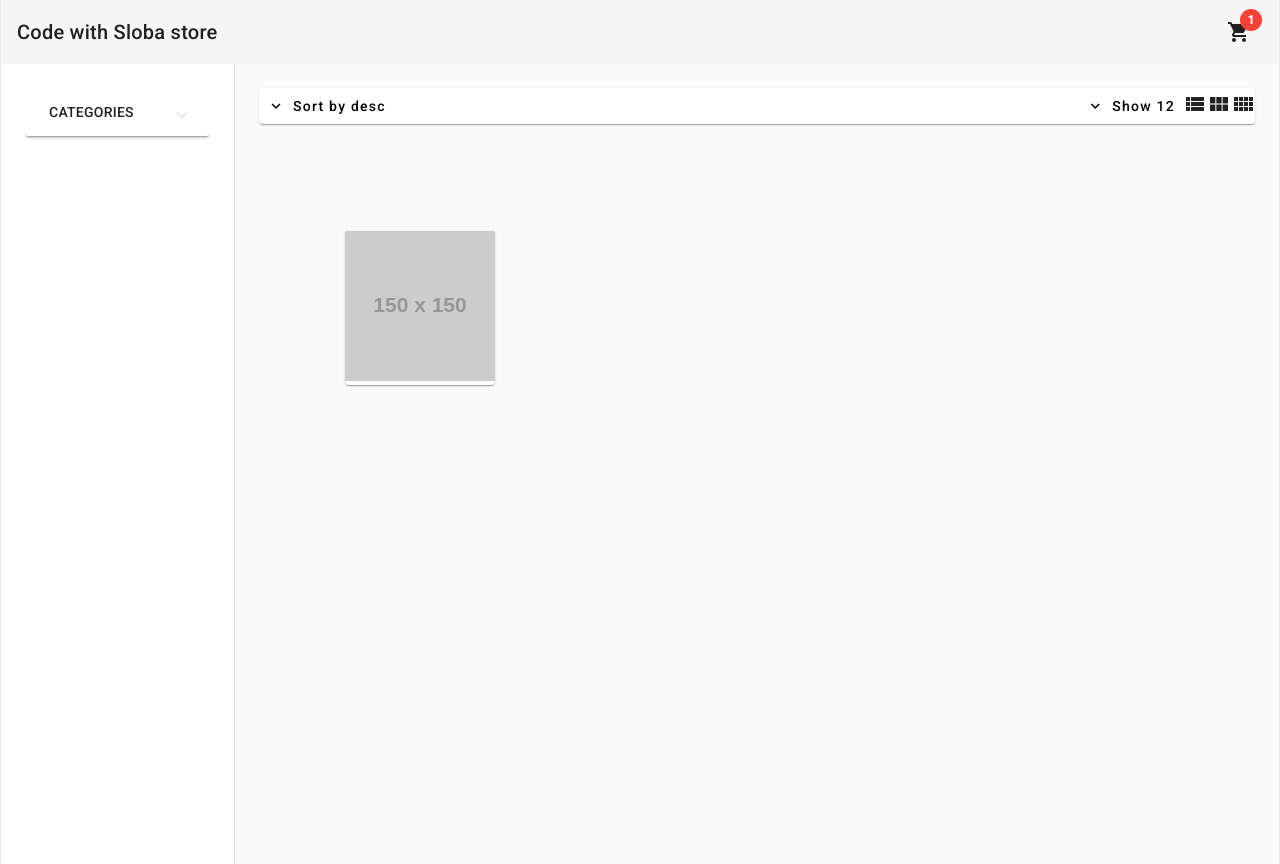
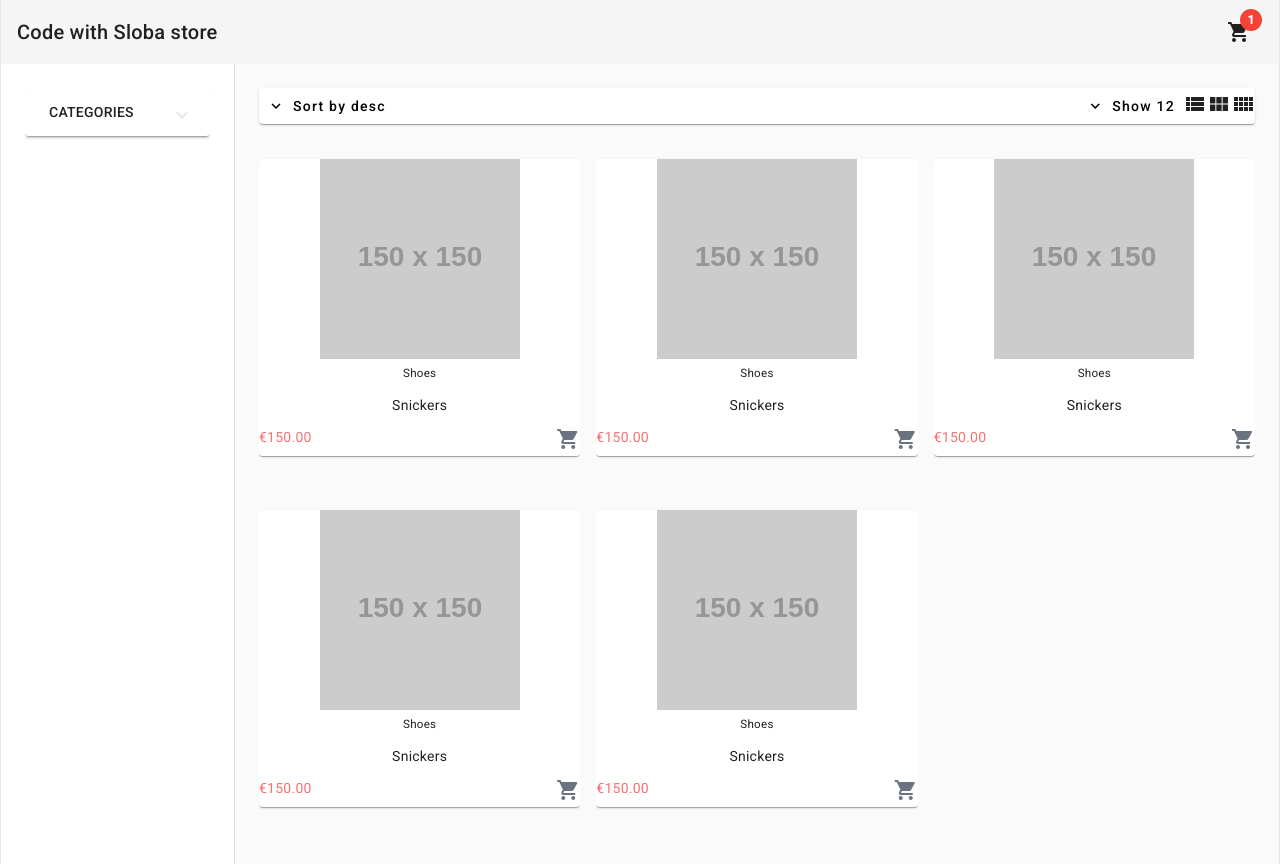
Before and after one commit to dejan966/angular_tutorial_webshop, an Angular app: page /home in a window 1280 px wide. Built offline with nearby package versions, Linux system fonts and the light colour scheme.

Commit message:
Product arrangement + home page done

```diff
--- a/src/app/pages/home/components/product-box/product-box.component.html
+++ b/src/app/pages/home/components/product-box/product-box.component.html
@@ -1,5 +1,22 @@
-<mat-card class="text-center">
-    <div>
-        <img src="https://via.placeholder.com/150" alt="" class="mb-1 mx-auto">
+<mat-card [ngClass]="{'text-center': !fullWidthMode}">
+    <div [ngClass]="{'flex': fullWidthMode}">
+        <img
+            class="mb-1 mx-auto h-[200px]"
+            src="https://via.placeholder.com/150"
+            [ngClass]="{'h-200': !fullWidthMode, 'h-[360px]': fullWidthMode}"
+        >
+        <div class="w-full" [ngClass]="{'px-8 flex flex-col justify-between': fullWidthMode}">
+            <div>
+                <h5>Shoes</h5>
+                <p class="truncate hover:whitespace-normal">Snickers</p>
+                <p *ngIf="fullWidthMode">Description</p>
+            </div>
+            <div class="flex justify-between">
+                <span class="text-red-400">{{ '150' | currency:'EUR' }}</span>
+                <button>
+                    <mat-icon class="text-gray-500">shopping_cart</mat-icon>
+                </button>
+            </div>
+        </div>
     </div>
 </mat-card>
--- a/src/app/pages/home/components/product-box/product-box.component.ts
+++ b/src/app/pages/home/components/product-box/product-box.component.ts
@@ -1,9 +1,9 @@
-import { Component } from '@angular/core';
+import { Component, Input } from '@angular/core';
 
 @Component({
   selector: 'app-product-box',
   templateUrl: 'product-box.component.html'
 })
 export class ProductBoxComponent {
-
+  @Input() fullWidthMode = false;
 }
--- a/src/app/pages/home/home.component.html
+++ b/src/app/pages/home/home.component.html
@@ -13,7 +13,19 @@
             [rowHeight]="rowHeight"
         >
             <mat-grid-tile>
-                <app-product-box></app-product-box>
+                <app-product-box class="w-full" [fullWidthMode]="cols === 1"></app-product-box>
+            </mat-grid-tile>
+            <mat-grid-tile>
+                <app-product-box class="w-full" [fullWidthMode]="cols === 1"></app-product-box>
+            </mat-grid-tile>
+            <mat-grid-tile>
+                <app-product-box class="w-full" [fullWidthMode]="cols === 1"></app-product-box>
+            </mat-grid-tile>
+            <mat-grid-tile>
+                <app-product-box class="w-full" [fullWidthMode]="cols === 1"></app-product-box>
+            </mat-grid-tile>
+            <mat-grid-tile>
+                <app-product-box class="w-full" [fullWidthMode]="cols === 1"></app-product-box>
             </mat-grid-tile>
         </mat-grid-list>
     </mat-drawer-content>
```
